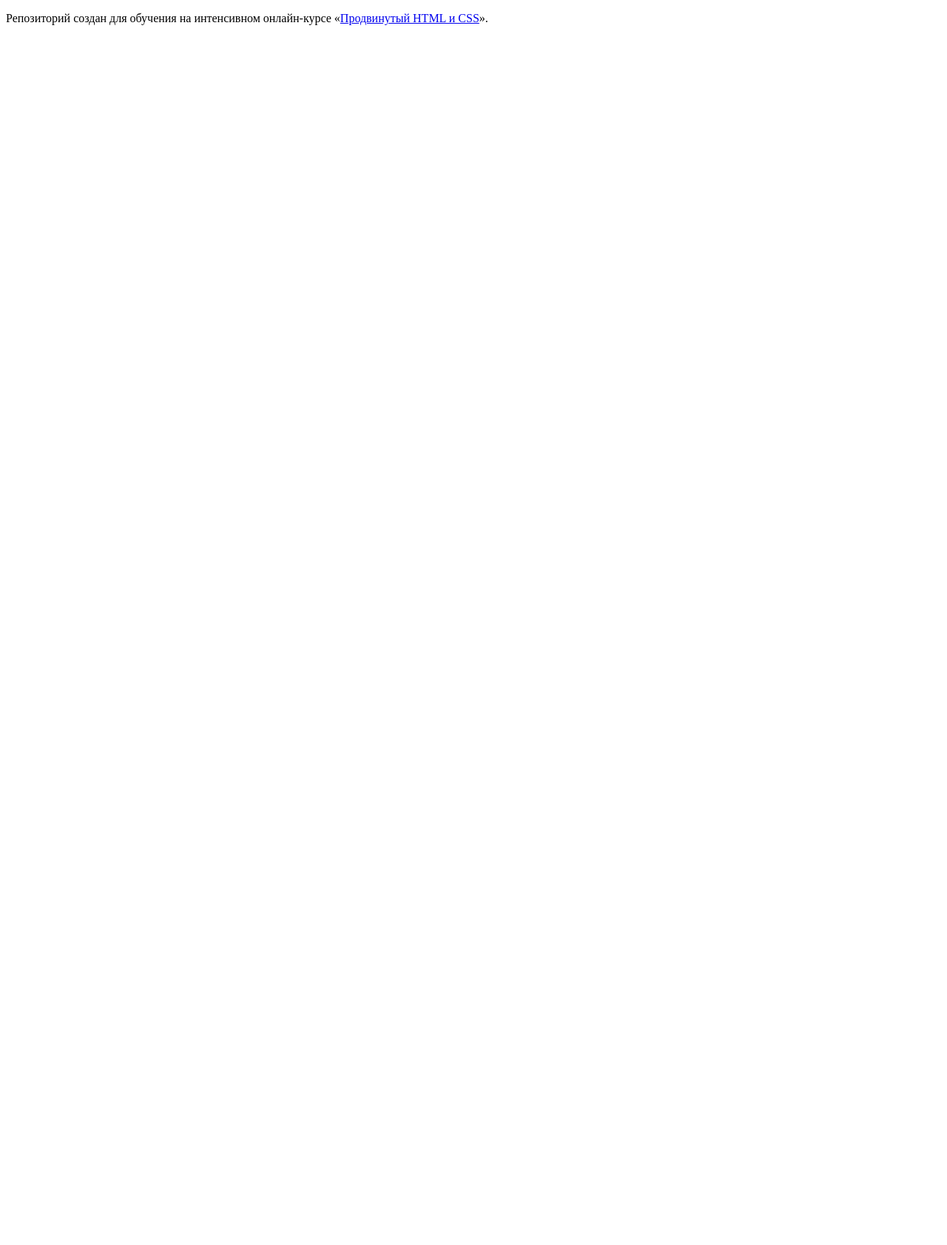
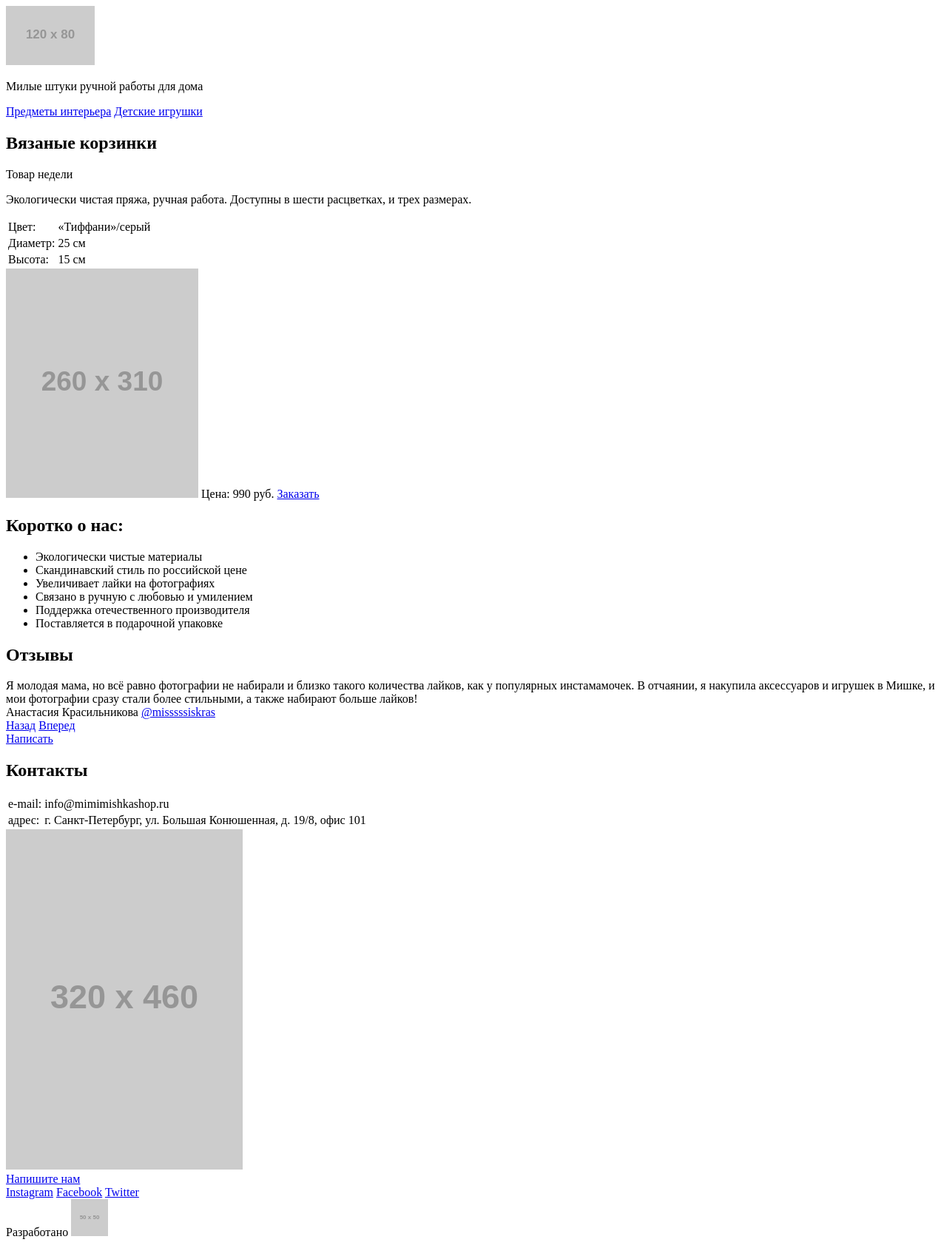
Before and after one commit to Dorofeev-Aleksey/190451-mishka, a website: page index.html in a window 1280 px wide. Shown: the whole page at 74% size. Before the commit the page ends 800 px from the top, so only its background shows below. Drawn offline with Linux system fonts and the light colour scheme; placeholder pictures from the web are drawn by us.

Commit message:
Разметка главной страницы, страницы формы и страницы каталога товаров

```diff
--- a/index.html
+++ b/index.html
@@ -6,7 +6,101 @@
   </head>
   <body>
 
-    <p>Репозиторий создан для обучения на интенсивном онлайн‑курсе «<a href="https://htmlacademy.ru/intensive/adaptive">Продвинутый HTML и CSS</a>».</p>
+    <header class="page-header">
+      <a class="logo">
+        <img src="http://placehold.it/120x80">
+      </a>
+      <nav class="page-header__main-nav"></nav>
+    </header>
+
+    <main class="main">
+
+      <div class="main-menu">
+        <p class="main-menu__slogan">Милые штуки ручной работы для дома</p>
+        <a class="main-menu__link main-menu__link--light" href="#">Предметы интерьера</a>
+        <a class="main-menu__link main-menu__link--dark" href="#">Детские игрушки</a>
+      </div>
+
+      <section class="product">
+        <h1 class="product__title">Вязаные корзинки</h1>
+        <span class="product__top">Товар недели</span>
+        <p class="product__desc">Экологически чистая пряжа, ручная работа. Доступны в шести расцветках, и трех размерах.</p>
+        <table class="product__table">
+          <tr class="product__row">
+              <td class="product__feature">Цвет:</td>
+              <td class="product__value">«Тиффани»/серый</td>
+          </tr>
+          <tr class="product__row">
+              <td class="product__feature">Диаметр:</td>
+              <td class="product__value">25 см</td>
+          </tr>
+          <tr class="product__row">
+              <td class="product__feature">Высота:</td>
+              <td class="product__value">15 см</td>
+          </tr>
+        </table>
+        <img class="product__image" src="http://placehold.it/260x310" alt="Вязаные корзинки">
+        <span class="product__price">Цена: 990 руб.</span>
+        <a class="button button--product" href="#">Заказать</a>
+      </section>
+
+      <section class="about">
+        <h1 class="about__title">Коротко о нас:</h1>
+        <ul class="about__list">
+          <li class="about__item--material">Экологически чистые материалы</li>
+          <li class="about__item--style">Скандинавский стиль по российской цене</li>
+          <li class="about__item--like">Увеличивает лайки на фотографиях</li>
+          <li class="about__item--love">Связано в ручную с любовью и умилением</li>
+          <li class="about__item--support">Поддержка отечественного производителя</li>
+          <li class="about__item--present">Поставляется в подарочной упаковке</li>
+        </ul>
+      </section>
+
+      <section class="feedback">
+        <h1 class="feedback__title">Отзывы</h1>
+        <article class="feedback__text">Я молодая мама, но всё равно фотографии не набирали и близко такого количества лайков, как у популярных инстамамочек. В отчаянии, я накупила аксессуаров и игрушек в Мишке, и мои фотографии сразу стали более стильными, а также набирают больше лайков!</article>
+        <div class="feedback__user-info">
+          <span class="feedback__user-name">Анастасия Красильникова</span>
+          <a class="feedback__user-account" href="#">@misssssiskras</a>
+        </div>
+        <div class="feedback__button-wrapper">
+            <a class="feedback__button feedback__button--left" href="#">Назад</a>
+            <a class="feedback__button feedback__button--right" href="#">Вперед</a>
+        </div>
+        <a href="#" class="button button--feedback">Написать</a>
+      </section>
+
+      <section class="contacts">
+        <h2 class="contacts__title">Контакты</h2>
+        <table class="contacts__table">
+          <tr class="contacts__row">
+            <td class="contacts__item">e-mail:</td>
+            <td class="contacts__item--email">info@mimimishkashop.ru</td>
+          </tr>
+          <tr class="contacts__row">
+            <td class="contacts__item">адрес:</td>
+            <td class="contacts__item--address">г. Санкт-Петербург, ул. Большая Конюшенная, д. 19/8, офис 101</td>
+          </tr>
+        </table>
+        <div class="map">
+          <img class="map__image" src="http://placehold.it/320x460" alt="Карта">
+        </div>
+        <a href="#" class="button button--contacts">Напишите нам</a>
+      </section>
+
+    </main>
+
+    <footer class="page-footer">
+      <section class="social-links">
+        <a class="social-link social-link--inst" href="#">Instagram</a>
+        <a class="social-link social-link--fb" href="#">Facebook</a>
+        <a class="social-link social-link--tw" href="#">Twitter</a>
+      </section>
+      <div class="copyright">
+        <span class="copyright__text">Разработано</span>
+        <img class="copyright__image" src="http://placehold.it/50x50" alt="HTML Academy logo">
+      </div>
+    </footer>
 
   </body>
 </html>
```
Also changed, not shown: catalog.html (added, +69 -0 lines), form.html (added, +96 -0 lines).
